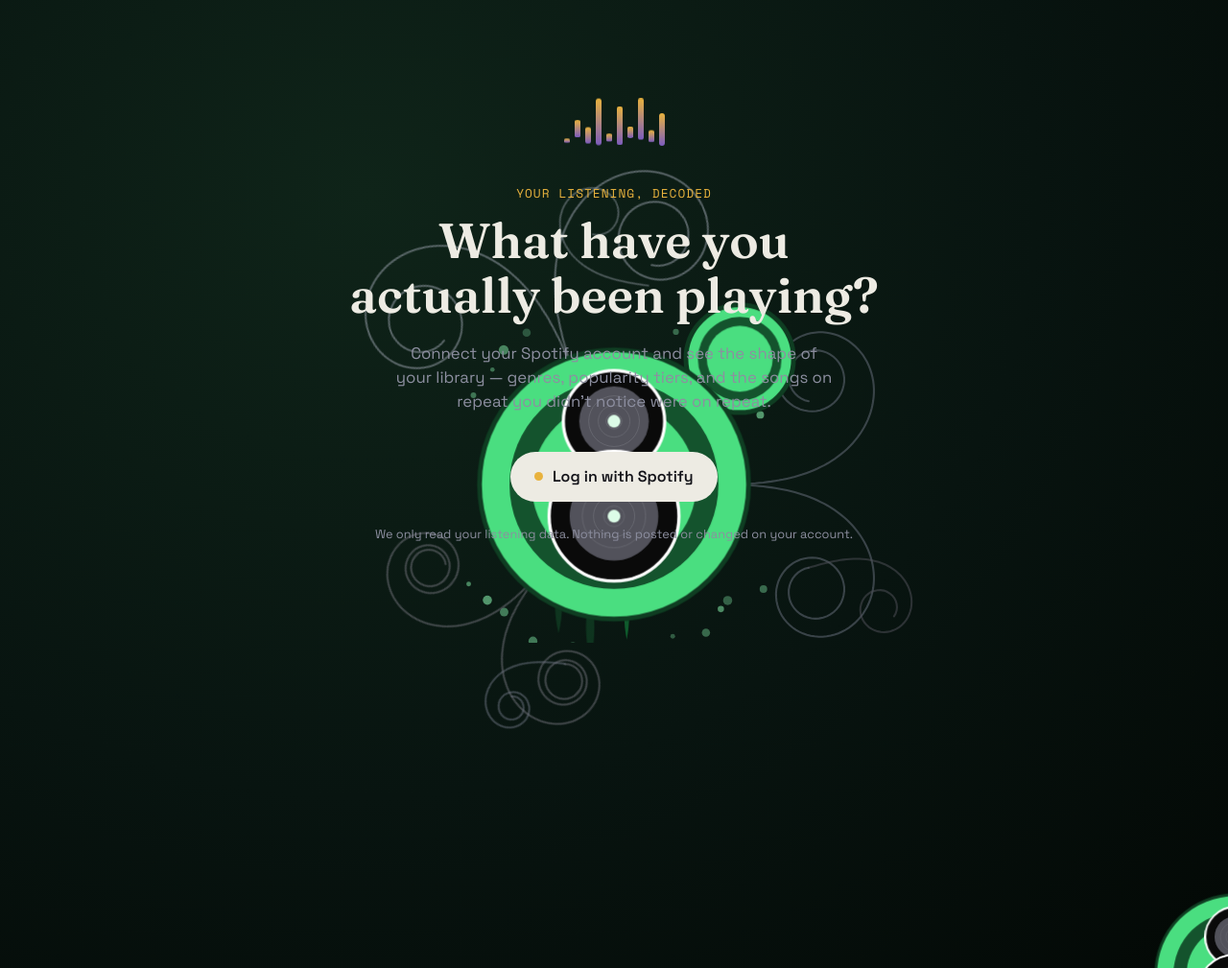
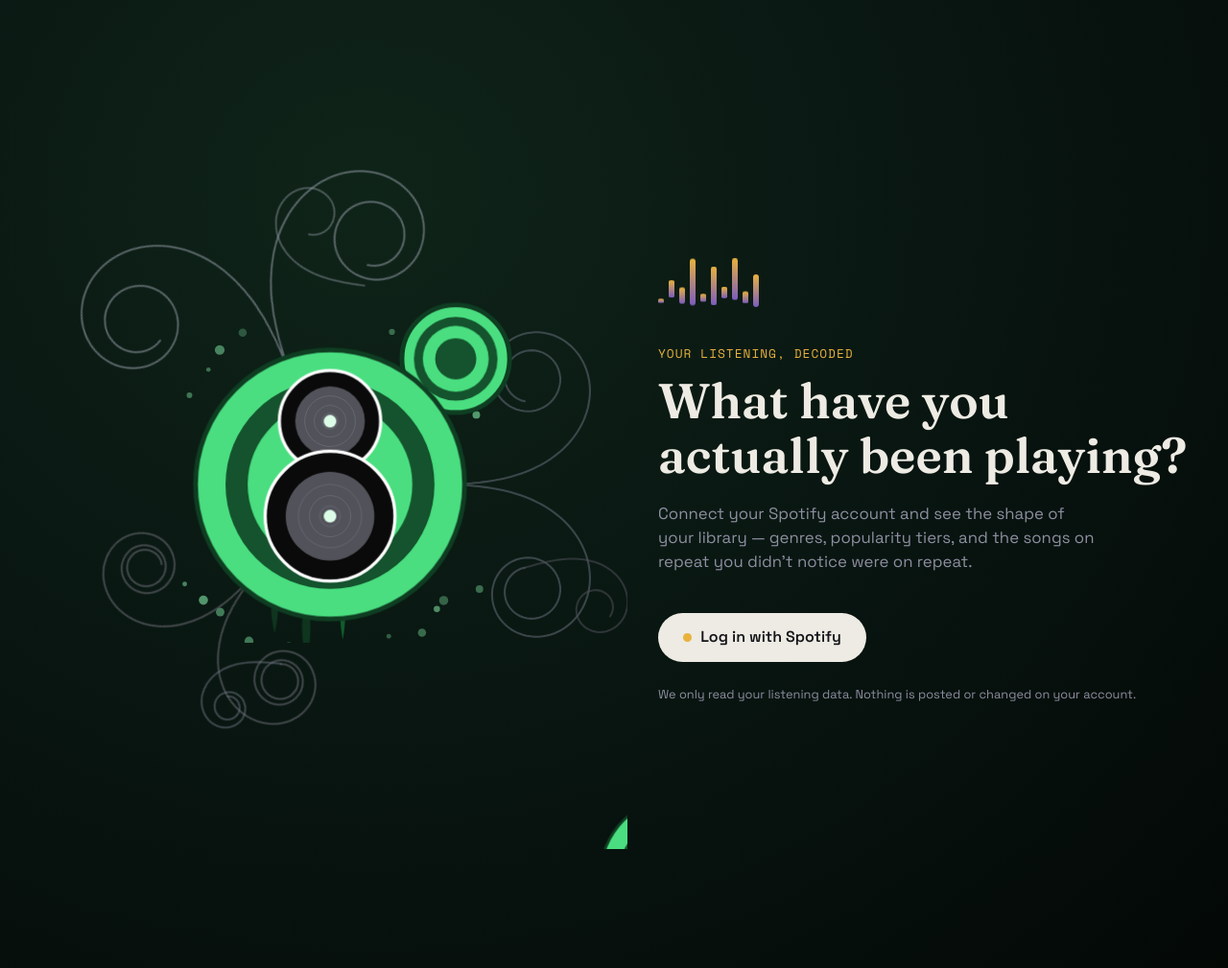
Before and after one commit to SalmaAllam8/Spotify-Metro, a Flask app: page / in a window 1280 px wide. Shown: the whole page at 96% size. Run offline with Flask 3, Linux system fonts and the light colour scheme.

Commit message:
updating

```diff
--- a/static/css/style.css
+++ b/static/css/style.css
@@ -32,12 +32,27 @@
     min-height: 100vh;
 }
 
+.page-layout {
+    display: flex;
+    flex-wrap: wrap;
+    align-items: center;
+    justify-content: center;
+    gap: 2rem;
+    min-height: 100vh;
+    max-width: 1400px;
+    margin: 0 auto;
+    padding: 0 2rem;
+}
+
 .spiral-bg {
-    position: fixed;
-    inset: 0;
+    position: relative;
     overflow: hidden;
     pointer-events: none;
     z-index: 0;
+    flex: 1 1 0;
+    min-width: 320px;
+    max-width: 620px;
+    height: 760px;
 }
 
 .centerpiece {
@@ -69,6 +84,7 @@
 .ring--1.ring--bc2 { animation-delay: 0.6s; }
 .ring--2.ring--bc2 { animation-delay: 0.85s; }
 .ring--3.ring--bc2 { animation-delay: 1.05s; }
+.ring--2.ring--bc2.ring--bc2-inner { animation-delay: 1.25s; }
 
 .centerpiece--secondary {
     top: auto;
@@ -253,7 +269,7 @@
     height: 28px;
     color: #BBF7D0;
     opacity: 0;
-    offset-path: path("M 100 400 C 250 200, 500 550, 700 300 S 1100 250, 1000 500 S 500 650, 300 500 S 50 450, 100 400");
+    offset-path: path("M 45 180 C 112.5 90, 225 247.5, 315 135 S 495 112.5, 450 225 S 225 292.5, 135 225 S 22.5 202.5, 45 180");
     animation: fly 22s linear infinite, note-fade-in 1.5s ease-out 9.6s forwards;
 }
 
@@ -273,15 +289,16 @@
 .hero {
     position: relative;
     z-index: 1;
-    max-width: 640px;
-    margin: 0 auto;
-    padding: 6rem 1.5rem 4rem;
-    text-align: center;
+    padding: 2rem 0;
+    text-align: left;
+    flex: 1 1 0;
+    min-width: 320px;
+    max-width: 560px;
 }
 
 .eq {
     display: flex;
-    justify-content: center;
+    justify-content: flex-start;
     align-items: flex-end;
     gap: 5px;
     height: 56px;
@@ -336,7 +353,7 @@
     color: var(--text-muted);
     font-size: 1.05rem;
     max-width: 460px;
-    margin: 0 auto 2.5rem;
+    margin: 0 0 2.5rem;
 }
 
 .btn-spotify {
@@ -451,3 +468,10 @@
 
 .muted { color: var(--text-muted); }
 .mono { font-family: var(--font-mono); }
+
+@media (max-width: 780px) {
+    .page-layout { flex-direction: column; gap: 0; }
+    .hero { text-align: center; }
+    .lede { margin: 0 auto 2.5rem; }
+    .eq { justify-content: center; }
+}
--- a/templates/index.html
+++ b/templates/index.html
@@ -3,6 +3,7 @@
 {% block body_class %}landing-page{% endblock %}
 
 {% block content %}
+<div class="page-layout">
 <div class="spiral-bg" aria-hidden="true">
 
     <div class="centerpiece">
@@ -50,6 +51,7 @@
             <circle class="ring ring--1 ring--bc2" cx="79.4" cy="-79.4" r="34" />
             <circle class="ring ring--2 ring--bc2" cx="79.4" cy="-79.4" r="26.4" />
             <circle class="ring ring--3 ring--bc2" cx="79.4" cy="-79.4" r="20.8" />
+            <circle class="ring ring--2 ring--bc2 ring--bc2-inner" cx="79.4" cy="-79.4" r="13" />
         </svg>
 
         <svg class="speaker-body" viewBox="0 0 200 200">
@@ -123,4 +125,5 @@
 
     <p class="fine-print">We only read your listening data. Nothing is posted or changed on your account.</p>
 </main>
+</div>
 {% endblock %}
```
